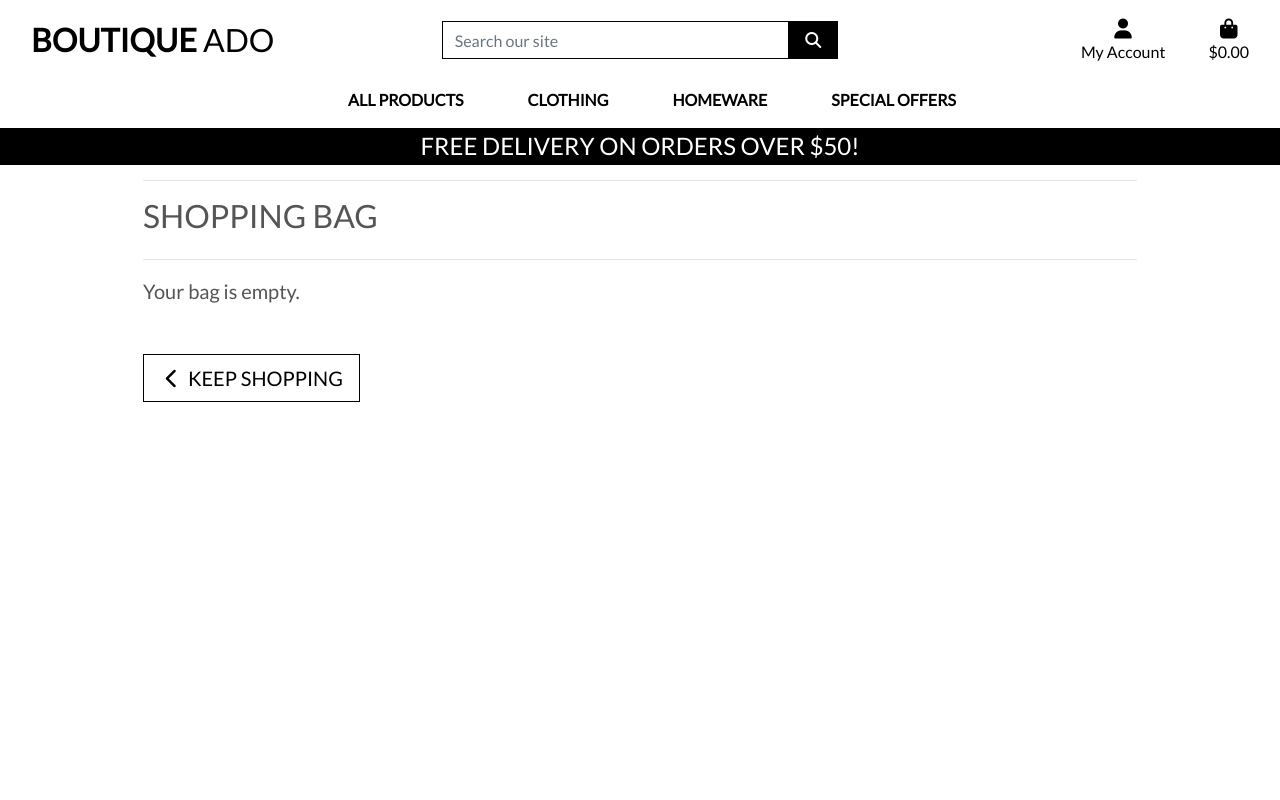
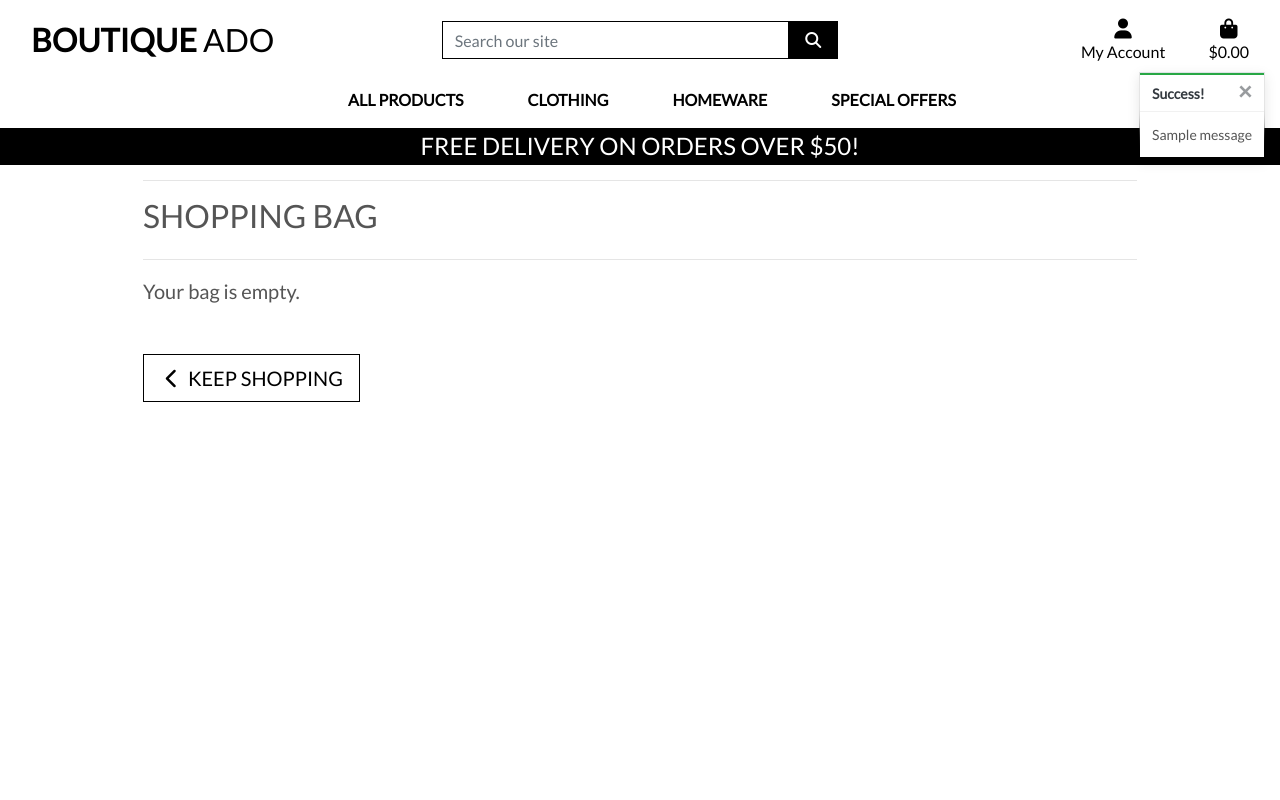
Before and after one commit to Eyongtarh/boutique_ado_v1, a Django app: page /bag/ in a window 1280 px wide. Run offline with Django 3.2, Linux system fonts and the light colour scheme; tables that the repository leaves empty hold one stand-in row (values such as "Sample post"); one stand-in notice (Sample message) is shown; some libraries are stand-ins or nearby versions.

Commit message:
add toasts

```diff
--- a/bag/views.py
+++ b/bag/views.py
@@ -1,4 +1,7 @@
 from django.shortcuts import render, redirect, reverse, HttpResponse
+from django.contrib import messages
+
+from products.models import Product
 
 # Create your views here.
 
@@ -11,6 +14,8 @@ def view_bag(request):
 
 def add_to_bag(request, item_id):
     """ Add a quantity of the specified product to the shopping bag """
+
+    product = Product.objects.get(pk=item_id)
 
     quantity = int(request.POST.get('quantity'))
     redirect_url = request.POST.get('redirect_url')
@@ -32,6 +37,7 @@ def add_to_bag(request, item_id):
             bag[item_id] += quantity
         else:
             bag[item_id] = quantity
+            messages.success(request, f'Added {product.name} to your bag')
 
     request.session['bag'] = bag
     return redirect(redirect_url)
--- a/boutique_ado/settings.py
+++ b/boutique_ado/settings.py
@@ -78,6 +78,8 @@ TEMPLATES = [
         },
     },
 ]
+
+MESSAGE_STORAGE = 'django.contrib.messages.storage.session.SessionStorage'
 
 AUTHENTICATION_BACKENDS = [
     # Needed to login by username in Django admin, regardless of `allauth`
--- a/static/css/base.css
+++ b/static/css/base.css
@@ -101,6 +101,22 @@ a.category-badge > span.badge:hover {
     cursor: pointer;
 }
 
+/* ------------------------------- bootstrap toasts */
+
+.message-container {
+    position: fixed;
+    top: 72px;
+    right: 15px;
+    z-index: 99999999999;
+}
+
+.custom-toast {
+    overflow: visible;
+}
+
+.toast-capper {
+    height: 2px;
+}
 
 /* -------------------------------- Media Queries */
 
--- a/templates/base.html
+++ b/templates/base.html
@@ -89,7 +89,11 @@
 
 
 
+
+
                   text-info font-weight-bold
+
+
 
 
 
@@ -99,7 +103,11 @@
 
 
 
+
+
                   text-black
+
+
 
 
 
@@ -136,9 +144,22 @@
         </div>
       </div>
     </header>
-
     {% if messages %}
-      <div class="message-container"></div>
+      <div class="message-container">
+        {% for message in messages %}
+          {% with level=message.level %}
+            {% if level == 40 %}
+              {% include 'includes/toasts/toast_error.html' %}
+            {% elif level == 30 %}
+              {% include 'includes/toasts/toast_warning.html' %}
+            {% elif level == 25 %}
+              {% include 'includes/toasts/toast_success.html' %}
+            {% else %}
+              {% include 'includes/toasts/toast_info.html' %}
+            {% endif %}
+          {% endwith %}
+        {% endfor %}
+      </div>
     {% endif %}
 
     {% block page_header %}
@@ -150,7 +171,9 @@
     {% endblock %}
 
     {% block postloadjs %}
-
+      <script type="text/javascript">
+        $('.toast').toast('show')
+      </script>
     {% endblock %}
   </body>
 </html>
--- /dev/null
+++ b/templates/includes/toasts/toast_success.html
@@ -0,0 +1,9 @@
+<div class="toast custom-toast rounded-0 border-top 0" data-autohide="false">
+  <div class="arrow-up arrow-success"></div>
+  <div class="w-100 toast-capper bg-success"></div>
+  <div class="toast-header bg-white text-dark">
+    <strong class="mr-auto">Success!</strong>
+    <button type="button" class="ml-2 mb-1 close text-dark" data-dismiss="toast" aria-label="Close"><span aria-hidden="true">&times;</span></button>
+  </div>
+  <div class="toast-body bg-white">{{ message }}</div>
+</div>
```
Also changed, not shown: templates/includes/toasts/toast_error.html (added, +9 -0 lines), templates/includes/toasts/toast_info.html (added, +9 -0 lines), templates/includes/toasts/toast_warning.html (added, +9 -0 lines).
